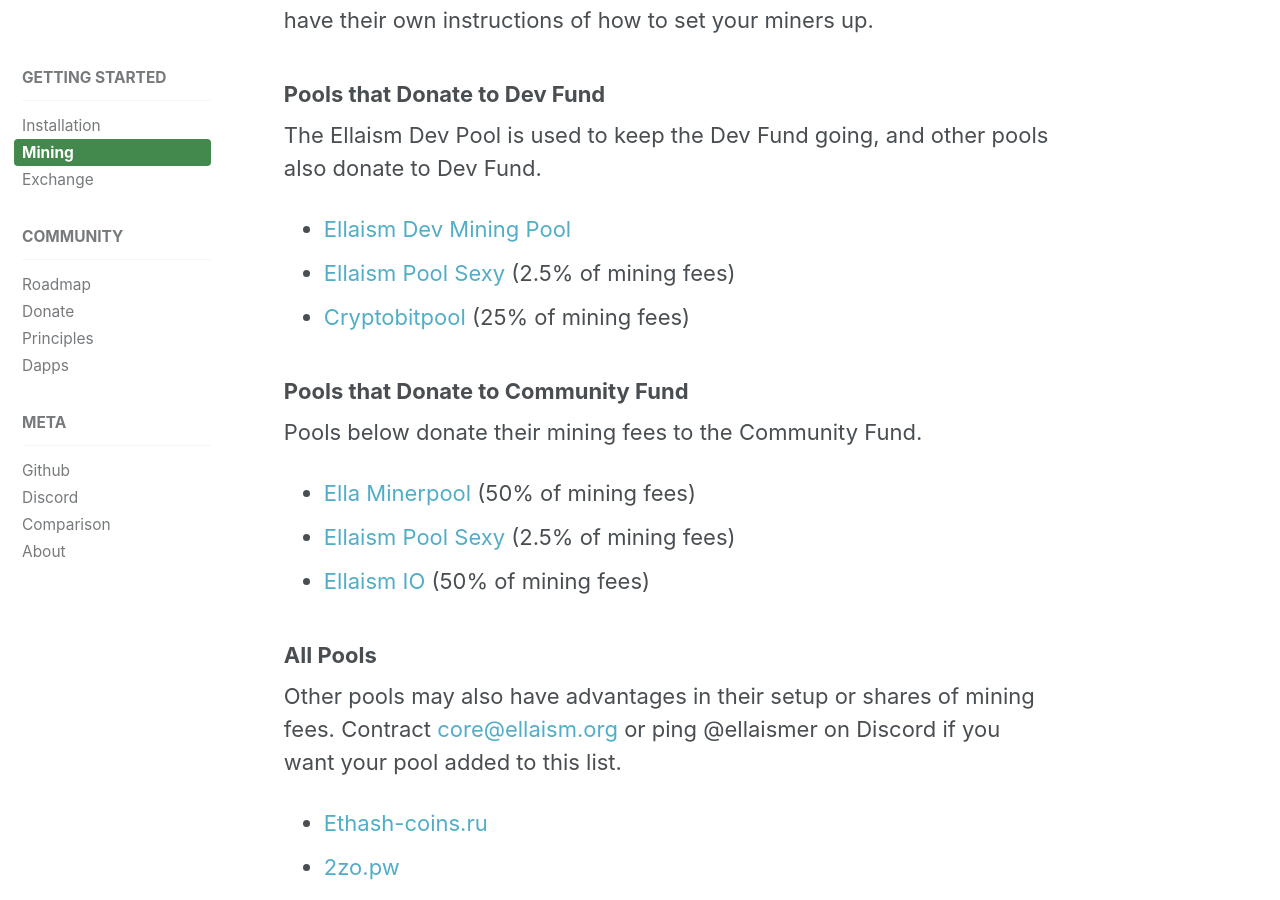
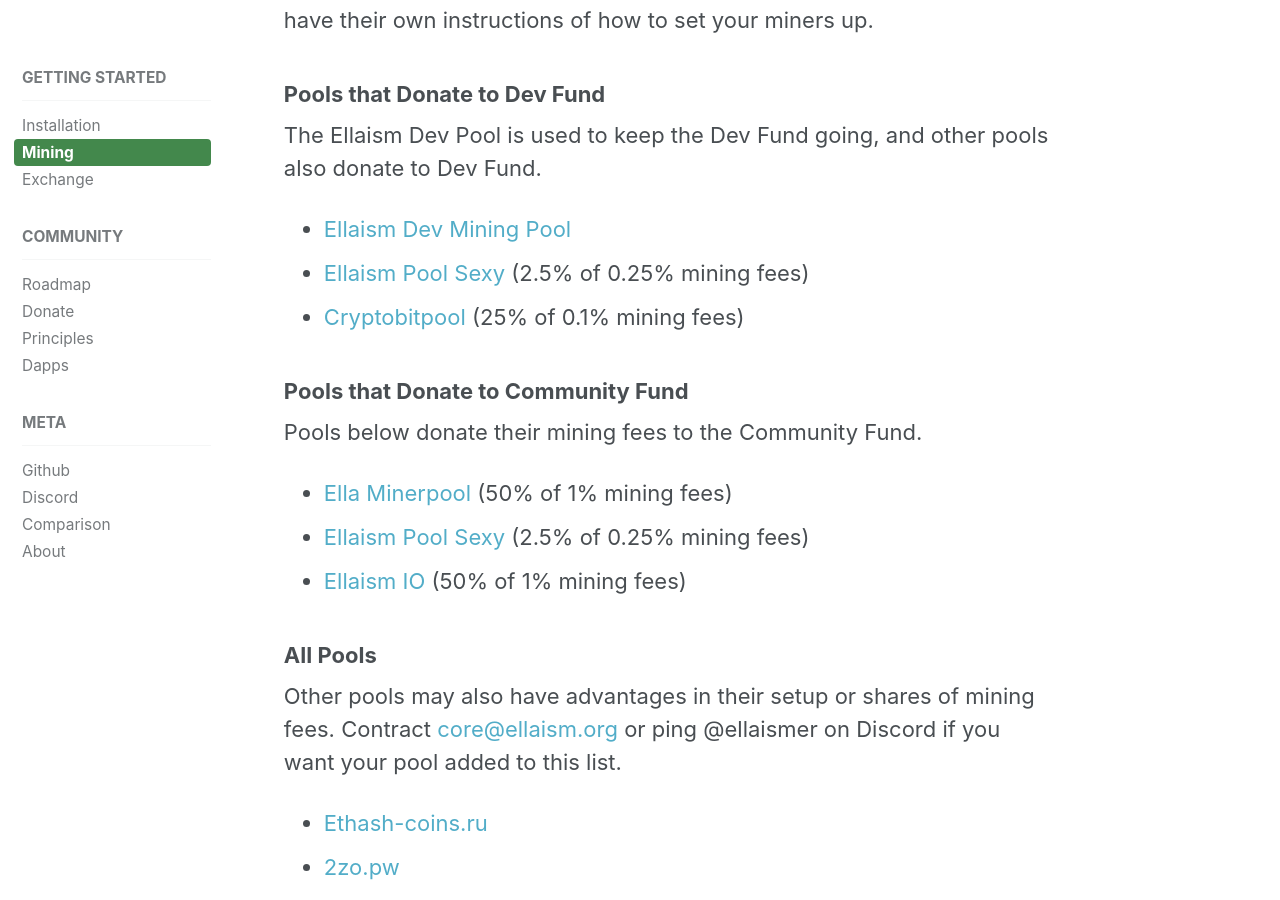
Before and after one commit to ellaism/ellaism.org, a Jekyll site: the page built from _docs/mining.md, in a window 1280 px wide and 900 px high, scrolled down 816 px. Built offline with Jekyll 4.4.1, drawn with Linux system fonts in a browser that asks for light colours.

Commit message:
Fix potential confusions of donations

```diff
--- a/_docs/mining.md
+++ b/_docs/mining.md
@@ -30,16 +30,16 @@
 donate to Dev Fund.
 
 * [Ellaism Dev Mining Pool](https://pool.ellaism.org)
-* [Ellaism Pool Sexy](http://ella.pool.sexy) (2.5% of mining fees)
-* [Cryptobitpool](http://ella.cryptobitpool.eu) (25% of mining fees)
+* [Ellaism Pool Sexy](http://ella.pool.sexy) (2.5% of 0.25% mining fees)
+* [Cryptobitpool](http://ella.cryptobitpool.eu) (25% of 0.1% mining fees)
 
 ### Pools that Donate to Community Fund
 
 Pools below donate their mining fees to the Community Fund.
 
-* [Ella Minerpool](http://ella.minerpool.net) (50% of mining fees)
-* [Ellaism Pool Sexy](http://ella.pool.sexy) (2.5% of mining fees)
-* [Ellaism IO](http://pool.ellaism.io) (50% of mining fees)
+* [Ella Minerpool](http://ella.minerpool.net) (50% of 1% mining fees)
+* [Ellaism Pool Sexy](http://ella.pool.sexy) (2.5% of 0.25% mining fees)
+* [Ellaism IO](http://pool.ellaism.io) (50% of 1% mining fees)
 
 ### All Pools
 
```
